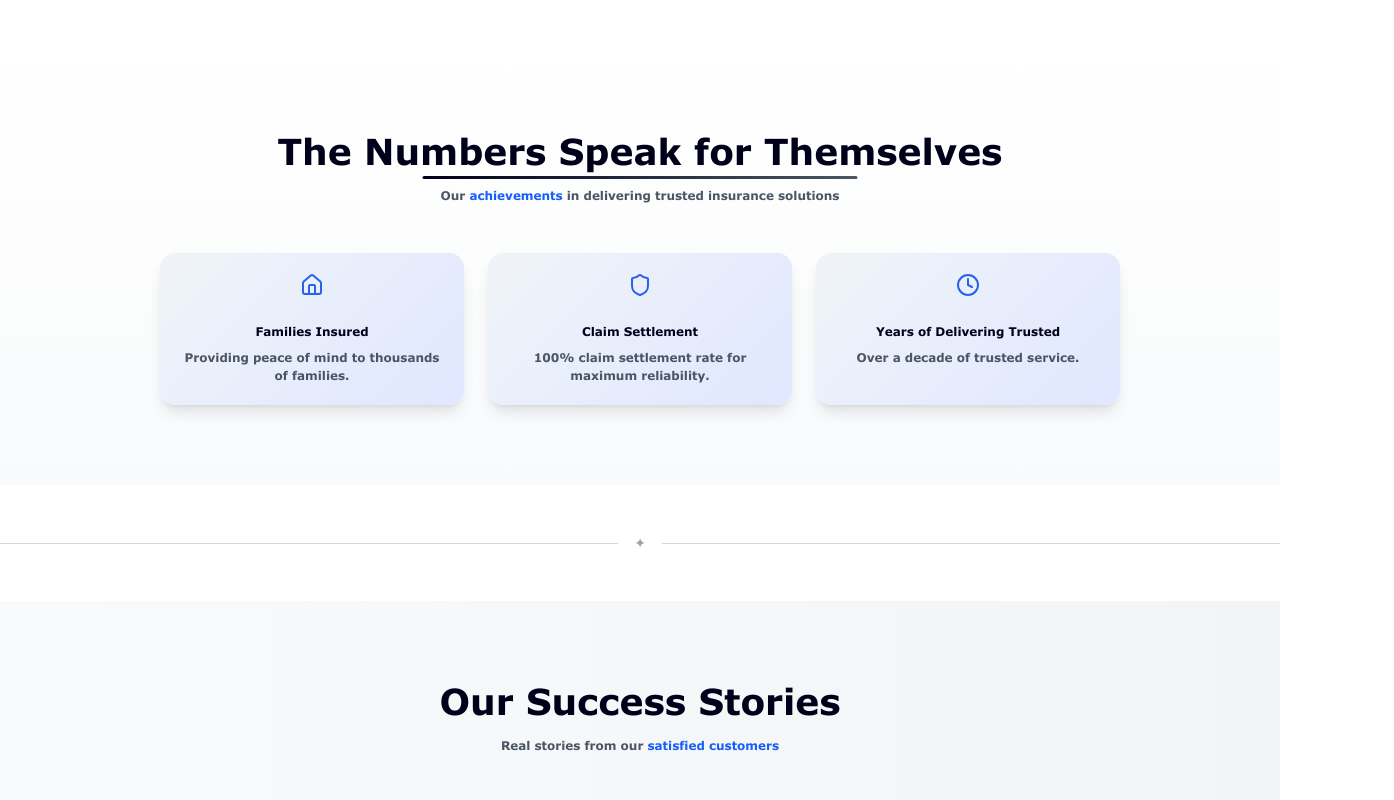
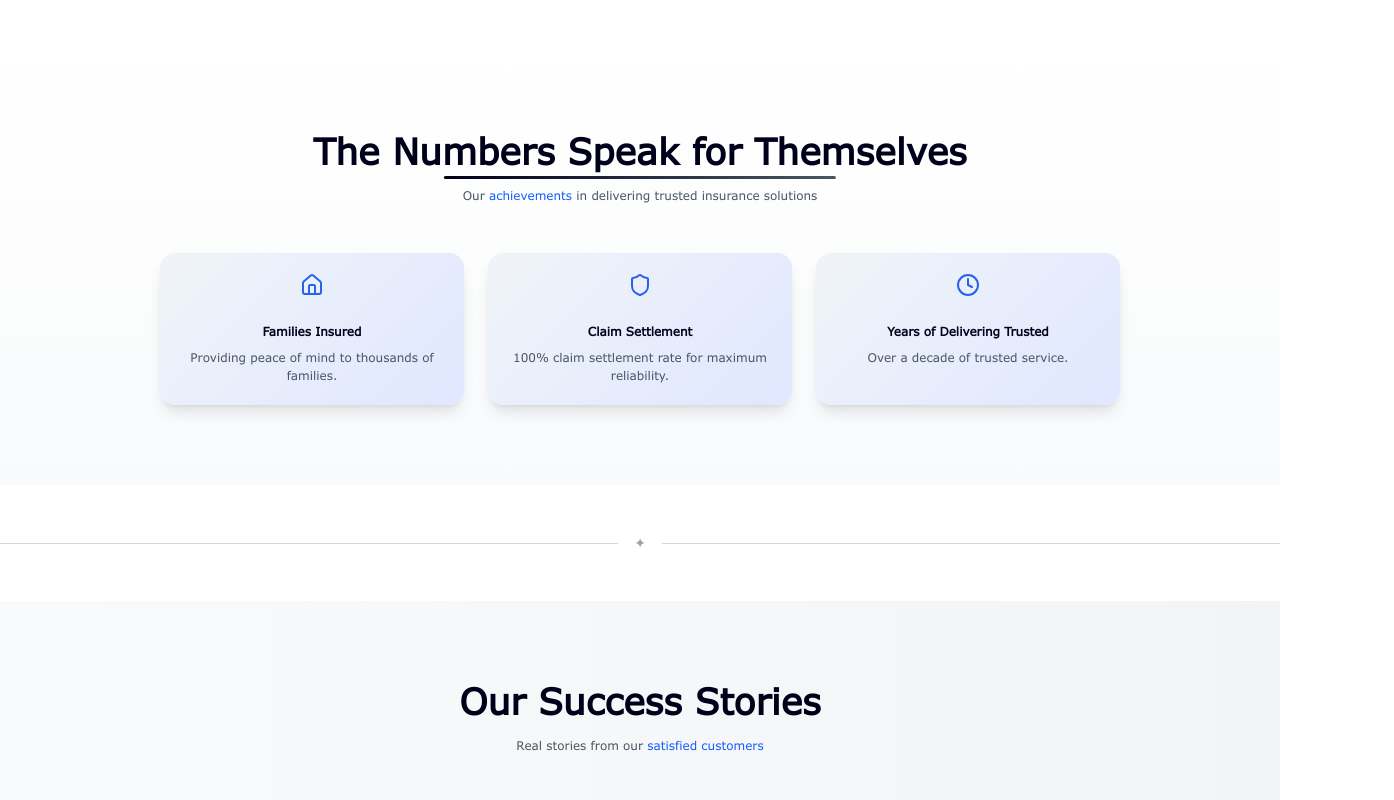
Before and after one commit to bobbygour30/insurance, a React (Vite) app: page / in a window 1280 px wide. Shown: the part 3160-3960 px from the top of the page, 1394 px wide, since content can reach past the window. Built offline with nearby package versions, Linux system fonts and the light colour scheme.

Commit message:
font updated

```diff
--- a/src/components/Navbar.jsx
+++ b/src/components/Navbar.jsx
@@ -356,6 +356,17 @@ const Navbar = () => {
             >
               Home
             </NavLink>
+            <NavLink
+              to="/about"
+              className={({ isActive }) =>
+                `block px-3 py-2 rounded-md text-lg font-medium transition duration-200 ${
+                  isActive ? "bg-gray-200 text-[#00001a]" : "hover:bg-gray-200"
+                }`
+              }
+              onClick={toggleMenu}
+            >
+              About Us
+            </NavLink>
 
             {/* Personal Insurance Mobile */}
             <div>
@@ -506,17 +517,7 @@ const Navbar = () => {
             >
               Get a Quote
             </NavLink>
-            <NavLink
-              to="/about"
-              className={({ isActive }) =>
-                `block px-3 py-2 rounded-md text-lg font-medium transition duration-200 ${
-                  isActive ? "bg-gray-200 text-[#00001a]" : "hover:bg-gray-200"
-                }`
-              }
-              onClick={toggleMenu}
-            >
-              About Us
-            </NavLink>
+
           </div>
         </div>
       </nav>
--- a/src/index.css
+++ b/src/index.css
@@ -2,7 +2,7 @@
 
 @font-face {
   font-family: "MyVerdana";
-  src: url("/fonts/Verdana-Bold.woff") format("woff2");
+  src: url("/fonts/Verdana.woff") format("woff2");
   font-weight: normal;
   font-style: normal;
 }
```
Also changed, not shown: public/fonts/Verdana.woff (added).
